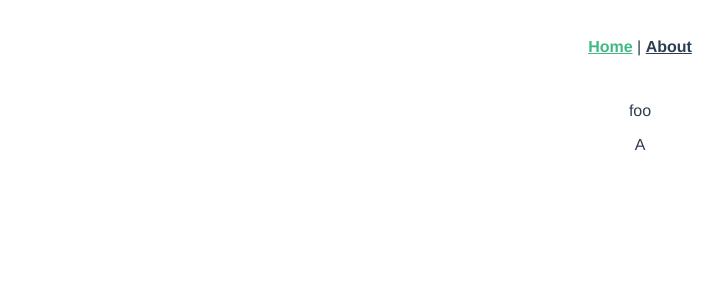
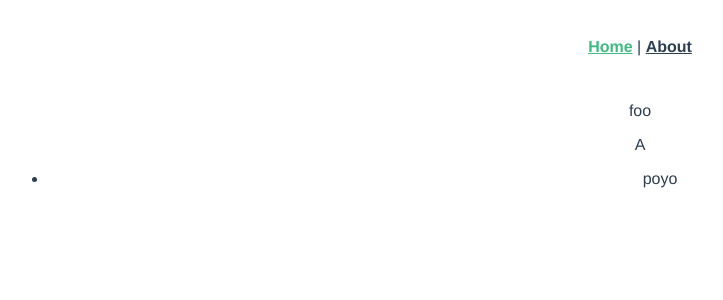
Before and after one commit to yto60/vue-example, a Vue app: page /#/ in a window 1280 px wide. Shown: the top 300 px of the page, without its empty margins (0-723 px from the left). Built offline with nearby package versions, Linux system fonts and the light colour scheme.

Commit message:
フィルターされたリストの繰り返し処理

```diff
--- a/src/components/MyHelloWorld.vue
+++ b/src/components/MyHelloWorld.vue
@@ -3,6 +3,12 @@
     <!-- この中にHTMLを記述 -->
     <p>{{ val }}</p>
     <div>{{ val === 'foo' ? 'A' : 'B' }}</div>
+
+    <ul>
+      <li v-for="user in activeUsers" :key="user.name">
+        {{ user.name }}
+      </li>
+    </ul>
   </div>
 </template>
 
@@ -14,6 +20,22 @@ import { Vue, Component, Prop, Emit, Watch } from 'vue-property-decorator'
 })
 export default class MyHelloWorld extends Vue {
   val: string = 'foo'
+  users = [
+    {
+      name: 'poyo',
+      isActive: true
+    },
+    {
+      name: 'aaa',
+      isActive: false
+    }
+  ]
+
+  // Computed
+  get activeUsers() {
+    // isActive が true のユーザーのみのリストを返す
+    return this.users.filter(user => user.isActive)
+  }
 }
 </script>
 
```
